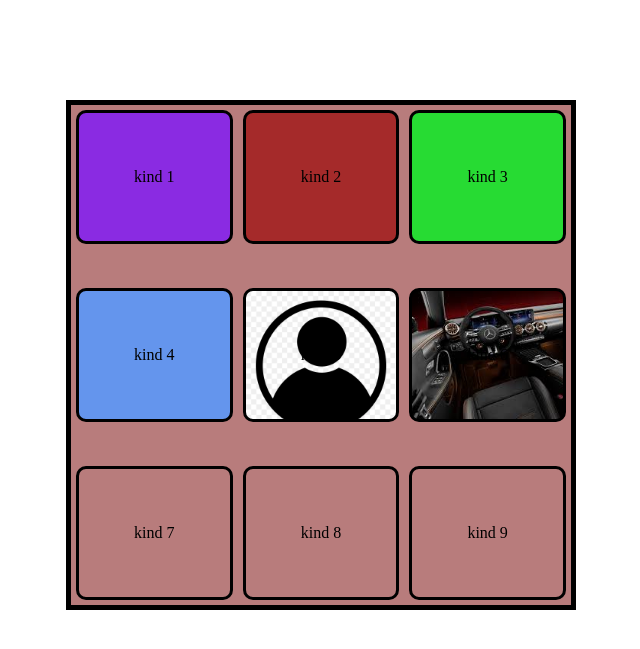
After one commit to molly-36/webshop-flex-Milo-Kasper, a PHP site: page /aanbod.php in a window 1280 px wide. The commit adds this page. Shown: the top 649 px of the page, without its empty margins (319-959 px from the left). Run offline with PHP 8.4, Linux system fonts and the light colour scheme.

Commit message:
test + aanbod
dpzeijdpez

```diff
--- /dev/null
+++ b/site_files/aanbod.php
@@ -0,0 +1,22 @@
+<!DOCTYPE html>
+<html lang="en">
+<head>
+    <meta charset="UTF-8">
+    <meta name="viewport" content="width=device-width, initial-scale=1.0">
+    <link rel="stylesheet" href="aanbodStyle.css">
+    <title>Document</title>
+</head>
+<body>
+    <div class="container">
+        <div class="kid" id="kid1">kind 1</div>
+        <div class="kid" id="kid2">kind 2</div>
+        <div class="kid" id="kid3">kind 3</div>
+        <div class="kid" id="kid4">kind 4</div>
+        <div class="kid" id="kid5">kind 5</div>
+        <div class="kid" id="kid6">kind 6</div>
+        <div class="kid" id="kid7">kind 7</div>
+        <div class="kid" id="kid8">kind 8</div>
+        <div class="kid" id="kid9">kind 9</div>
+    </div>
+</body>
+</html>
--- /dev/null
+++ b/site_files/aanbodStyle.css
@@ -0,0 +1,46 @@
+.container{
+    width: 500px;
+    height:500px;
+    border: solid 5px;
+    background-color: rgba(128, 22, 22, 0.56);
+    display:flex;
+    flex-wrap: wrap;
+    justify-content: space-around;
+    align-content: space-between;
+    align-items: flex-start;
+    margin: auto;
+    margin-top: 100px;
+}
+
+.kid{
+    margin: 5px;
+    padding: 55px;
+    border: solid 3px;
+    border-radius: 10px;
+}
+
+#kid1{
+    background-color: blueviolet;
+}
+
+#kid2{
+    background-color: brown;
+}
+
+#kid3{
+    background-color: rgb(39, 219, 51);
+}
+
+#kid4{
+    background-color: cornflowerblue;
+}
+
+#kid5{
+    background-image: url("acc.png");
+    background-size: cover;
+}
+
+#kid6{
+    background-image: url(plop.jpg);
+    background-size: cover;
+}
--- a/site_files/register.php
+++ b/site_files/register.php
@@ -4,8 +4,9 @@
     <meta charset="UTF-8">
     <meta name="viewport" content="width=device-width, initial-scale=1.0">
     <link rel="stylesheet" href="stylesheet_registerpage.css">
-    <title>Document</title>
+    <title>register</title>
 </head>
+<button><a href="index.php"><--- terug</a></button>
 <body>
         <h1>REGISTER</h1>
         <?php
--- a/site_files/stylesheet_homepage.css
+++ b/site_files/stylesheet_homepage.css
@@ -14,3 +14,8 @@ li{
 body{
     background-color: black;
 }
+
+p{
+    position:sticky;
+    left: 50%;
+}
```
Also changed, not shown: site_files/home.php (+10 -0 lines), site_files/index.php (+6 -2 lines), site_files/loginStyle.css (+13 -0 lines), site_files/stylesheet_registerpage.css (+7 -0 lines).
